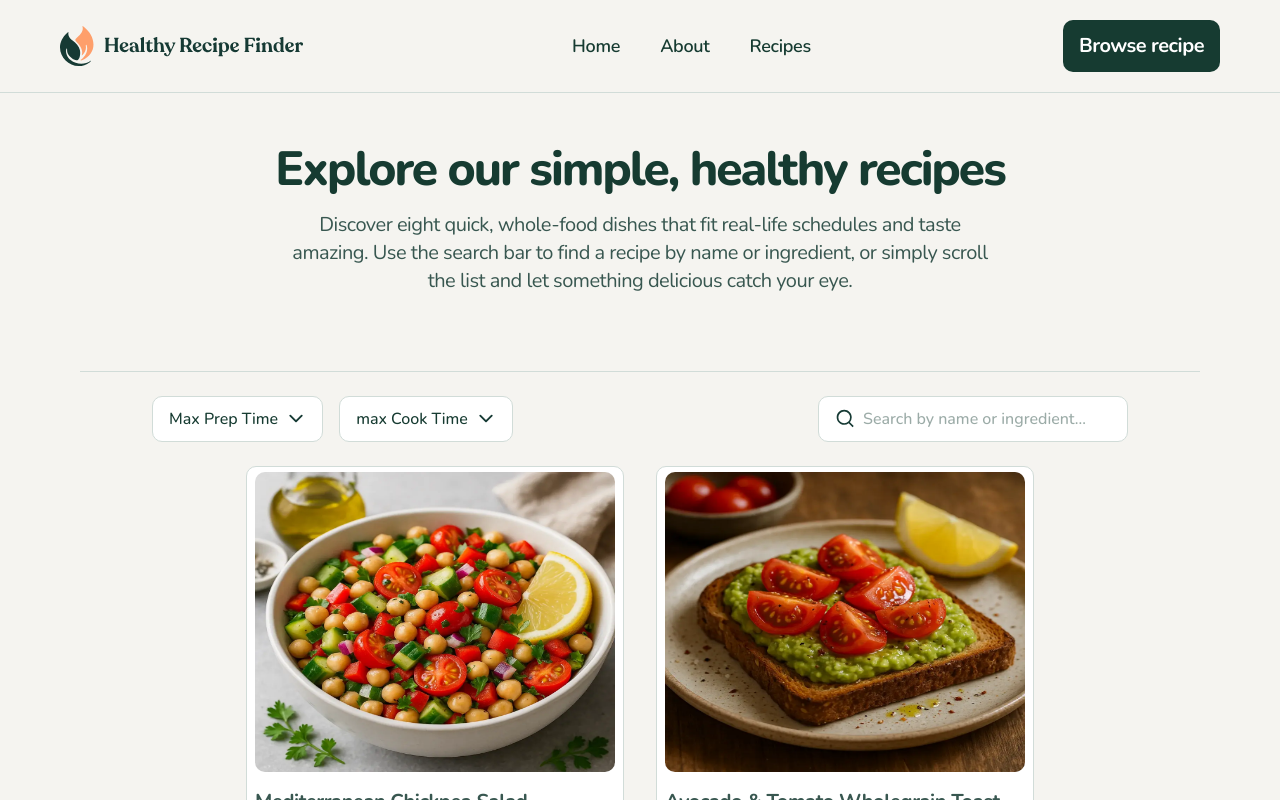
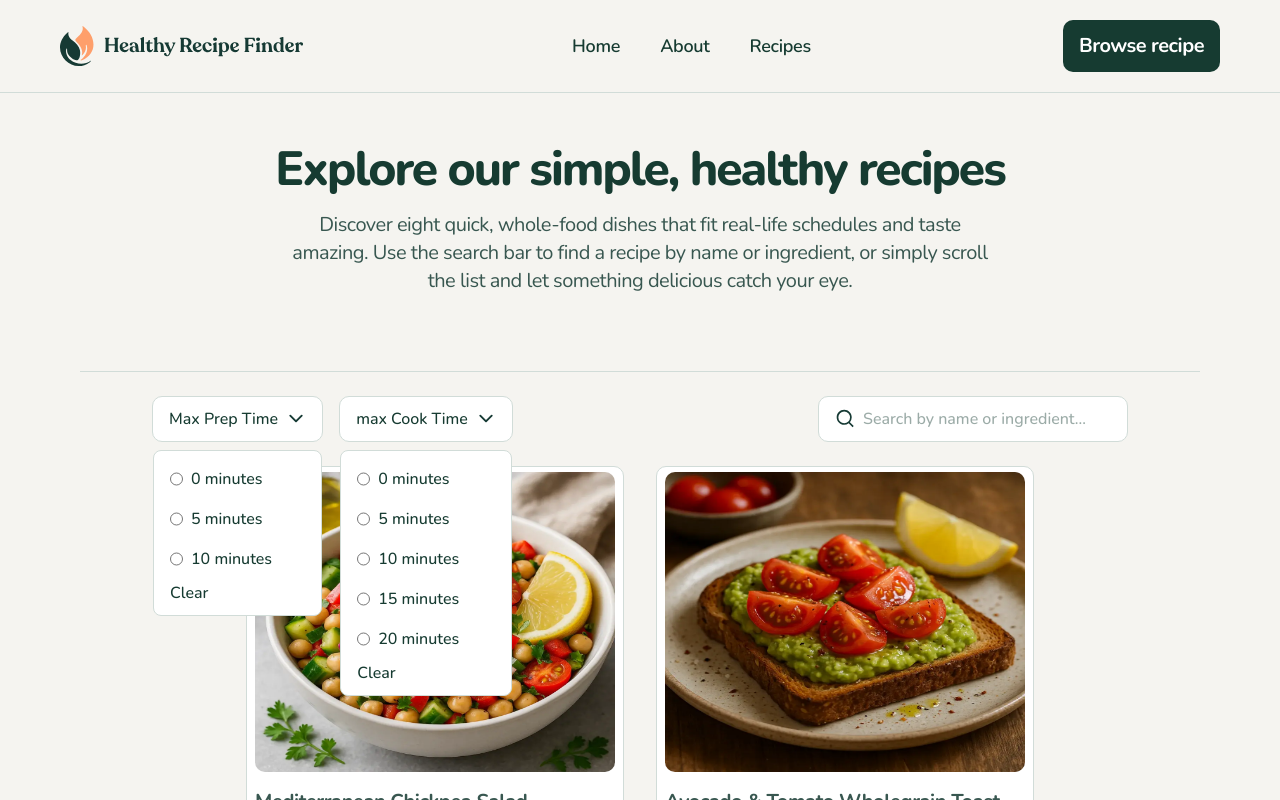
Before and after one commit to alecanonm/recipe-finder-website, a React (Vite) app: page /recipes in a window 1280 px wide. Shown: the top 800 px of the page. Built offline with nearby package versions, Linux system fonts and the light colour scheme.

Commit message:
Feature: Working in filters

```diff
--- a/src/components/Recipes/Filters/CustomFilters.tsx
+++ b/src/components/Recipes/Filters/CustomFilters.tsx
@@ -5,19 +5,89 @@ const CustomFilters = () => {
   return (
     <section className="flex flex-wrap justify-between xl:gap-4 gap-3 md:px-9 xl:px-18">
       <div className="flex flex-col md:flex-row gap-4 w-full md:w-auto">
-        <button className="flex cursor-pointer gap-2 justify-center items-center bg-neutral-0 text-neutral-900 font-medium px-4 py-2.5 rounded-[10px] border-neutral-300 border">
+        <button className="flex relative cursor-pointer gap-2 justify-center items-center bg-neutral-0 text-neutral-900 font-medium px-4 py-2.5 rounded-[10px] border-neutral-300 border">
           Max Prep Time{" "}
           <img
             src={iconDown}
             alt="down"
           />
+          <div className="absolute bg-neutral-0 border-neutral-300 border  translate-y-28.5 rounded-lg p-2 z-10 w-full">
+            <ul className="flex flex-col">
+              <li className="flex gap-2 p-2">
+                <input
+                  type="radio"
+                  name="0-minutes"
+                />
+                <label htmlFor="">0 minutes</label>
+              </li>
+              <li className="flex gap-2 p-2">
+                <input
+                  type="radio"
+                  name="0-minutes"
+                />
+                <label htmlFor="">5 minutes</label>
+              </li>
+              <li className="flex gap-2 p-2">
+                <input
+                  type="radio"
+                  name="0-minutes"
+                />
+                <label htmlFor="">10 minutes</label>
+              </li>
+              <li className="self-start px-2 py-0.5">
+                <button>Clear</button>
+              </li>
+            </ul>
+          </div>
         </button>
-        <button className="flex cursor-pointer gap-2 justify-center items-center bg-neutral-0 text-neutral-900 font-medium px-4 py-2.5 rounded-[10px] border-neutral-300 border">
+        <button className="flex relative cursor-pointer gap-2 justify-center items-center bg-neutral-0 text-neutral-900 font-medium px-4 py-2.5 rounded-[10px] border-neutral-300 border">
           max Cook Time{" "}
           <img
             src={iconDown}
             alt="down"
           />
+          <div className="absolute bg-neutral-0 border-neutral-300 border  translate-y-38.5 rounded-lg p-2 z-10 w-full">
+            <ul className="flex flex-col">
+              <li className="flex gap-2 p-2">
+                <input
+                  type="radio"
+                  name="0-minutes"
+                />
+                <label htmlFor="">0 minutes</label>
+              </li>
+              <li className="flex gap-2 p-2">
+                <input
+                  type="radio"
+                  name="0-minutes"
+                />
+                <label htmlFor="">5 minutes</label>
+              </li>
+              <li className="flex gap-2 p-2">
+                <input
+                  type="radio"
+                  name="0-minutes"
+                />
+                <label htmlFor="">10 minutes</label>
+              </li>
+              <li className="flex gap-2 p-2">
+                <input
+                  type="radio"
+                  name="0-minutes"
+                />
+                <label htmlFor="">15 minutes</label>
+              </li>
+              <li className="flex gap-2 p-2">
+                <input
+                  type="radio"
+                  name="0-minutes"
+                />
+                <label htmlFor="">20 minutes</label>
+              </li>
+              <li className="self-start px-2 py-0.5">
+                <button>Clear</button>
+              </li>
+            </ul>
+          </div>
         </button>
       </div>
       <div className="w-full md:w-77.5 px-4 py-2.5 border-neutral-300 font-medium border relative flex justify-center items-center bg-neutral-0 gap-2 rounded-[10px]">
```
